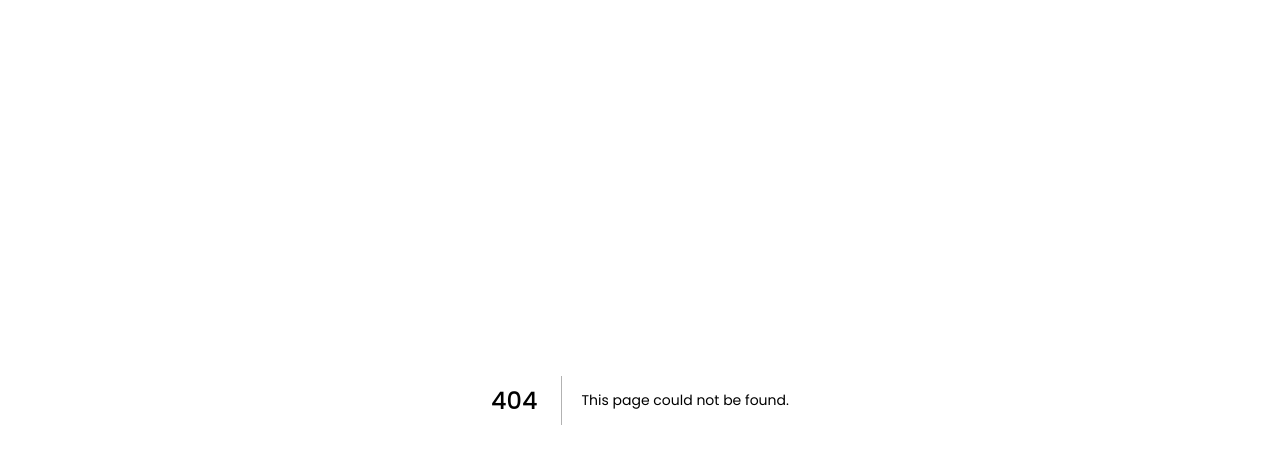
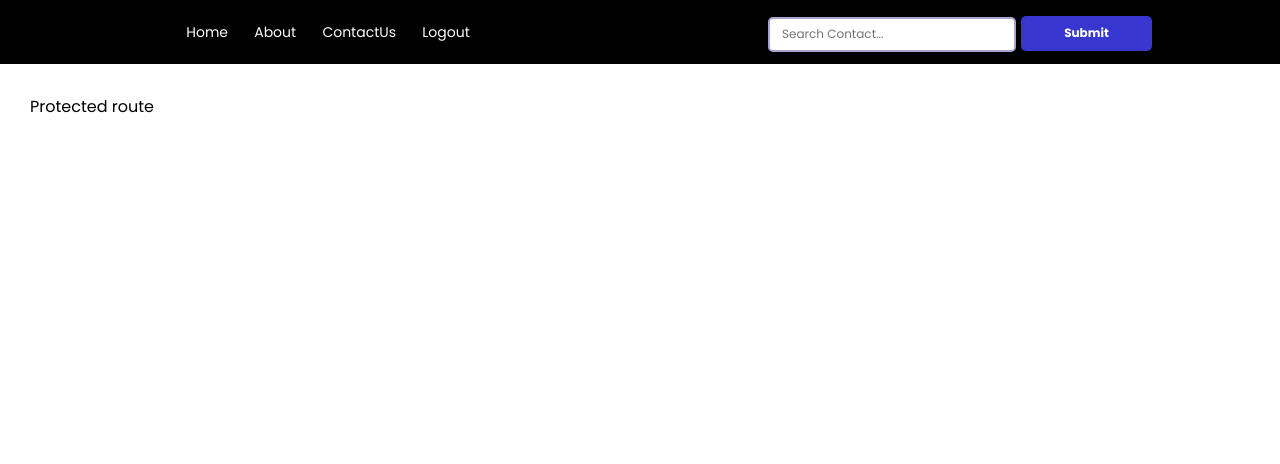
Before and after one commit to cboychinedu/nextlogin, a Next.js app: page /dashboard in a window 1280 px wide. Before the commit this address had no page. Shown: the top 464 px of the page. Built offline with nearby package versions, Linux system fonts and the light colour scheme; sample sign-in values are in the browser's storage.

Commit message:
added the dashboar

```diff
--- /dev/null
+++ b/src/app/components/css/dashboard.module.css
@@ -0,0 +1,59 @@
+.mainNav {
+    height: 4em;
+    background-color: rgb(0, 0, 0);
+    display: flex;
+    justify-content: space-around;
+    align-items: center;
+    overflow: hidden;
+    position: sticky;
+    top: 0;
+    z-index: 1000;
+}
+.navContainerDiv {
+    display: flex;
+    justify-content: space-between;
+    align-items: center;
+    width: 75%;
+}
+.leftNav {
+    display: flex;
+    width: 35%;
+    justify-content: space-evenly;
+}
+.leftNav a {
+    text-decoration: none;
+    color: white;
+    font-size: 14px;
+}
+
+.leftNav a:hover,
+.leftNav a:focus {
+    text-decoration: underline;
+}
+.rightNav {
+    display: flex;
+    width: 2em;
+    margin-right: 20em;
+    justify-content: space-between;
+}
+.searchInputForm {
+    margin-top: 4px;
+    height: 35px;
+    padding-left: 1em;
+    border-radius: 5px;
+    margin-right: 5px;
+    font-size: 12px;
+    outline: none;
+    border: 2px solid #a5a5cf;
+}
+.submitButton {
+    height: 35px;
+    margin-top: 3px;
+    width: 131px;
+    font-weight: bold;
+    color: white;
+    font-size: 12px;
+    background-color: #3737cf;
+    border-radius: 5px;
+    border: none;
+}
--- /dev/null
+++ b/src/app/components/dashboardNavbar.tsx
@@ -0,0 +1,53 @@
+"use client";
+
+// Importing the necessary modules
+import React from 'react';
+import styles from "./css/dashboard.module.css";
+import Link from 'next/link';
+
+// Creating the functional component
+const Navbar = (props:any) => {
+    // Creating a function for logging out the user
+    const logoutUser = (event:any) => {
+        // Clearing the local storage
+        localStorage.clear();
+
+        // Redirecting the user to the login page
+        setInterval(() => {
+            window.location.href = "/login";
+        }, 1000);
+    }
+
+    // Return the jsx
+    return(
+        <div>
+            {/* Adding the navbar */}
+            <nav className={styles.mainNav}>
+                {/* Adding the navbar container */}
+                <div className={styles.navContainerDiv}>
+                    <nav className={styles.leftNav}>
+                        <Link href="/"> Home </Link>
+                        <Link href="#"> About </Link>
+                        <Link href="#"> ContactUs</Link>
+                        <Link href="#" onClick={logoutUser}> Logout </Link>
+
+                    </nav>
+
+                    {/* Adding the right navbar */}
+                    <nav className={styles.rightNav}>
+                        <div>
+                            <input className={styles.searchInputForm} type="search" placeholder='Search Contact...' />
+                        </div>
+
+                        <div>
+                            <button className={styles.submitButton} id="submitButton"type="submit" >Submit</button>
+                        </div>
+                    </nav>
+                </div>
+            </nav>
+        </div>
+    )
+}
+
+//
+export default Navbar;
--- /dev/null
+++ b/src/app/dashboard/dashboard.module.css
@@ -0,0 +1,3 @@
+.containerDiv {
+    padding: 30px;
+}
--- /dev/null
+++ b/src/app/dashboard/page.tsx
@@ -0,0 +1,43 @@
+"use client";
+
+import React, { useEffect, useState } from 'react';
+import styles from './dashboard.module.css';
+import Navbar from '../components/dashboardNavbar';
+import { useRouter } from 'next/navigation';
+
+const Dashboard = () => {
+  const router = useRouter();
+  const [isComponentRendered, setIsComponentRendered] = useState(false);
+
+  useEffect(() => {
+    const timeoutId = setTimeout(() => {
+      // Get the token
+      const token = localStorage.getItem('x-auth-token');
+
+      // Check if the token is present
+      if (!token) {
+        router.push('/login');
+      } else {
+        setIsComponentRendered(true);
+      }
+    }, 10);
+
+    return () => clearTimeout(timeoutId);
+  }, []);
+
+  return (
+    <div>
+      {isComponentRendered && (
+        <>
+          {/* Navbar and protected content */}
+          <Navbar />
+          <div className={styles.containerDiv}>
+            <p>Protected route</p>
+          </div>
+        </>
+      )}
+    </div>
+  );
+};
+
+export default Dashboard;
```
Also changed, not shown: src/app/login/page.jsx (+12 -1 lines), src/app/register/page.jsx (+17 -1 lines).
